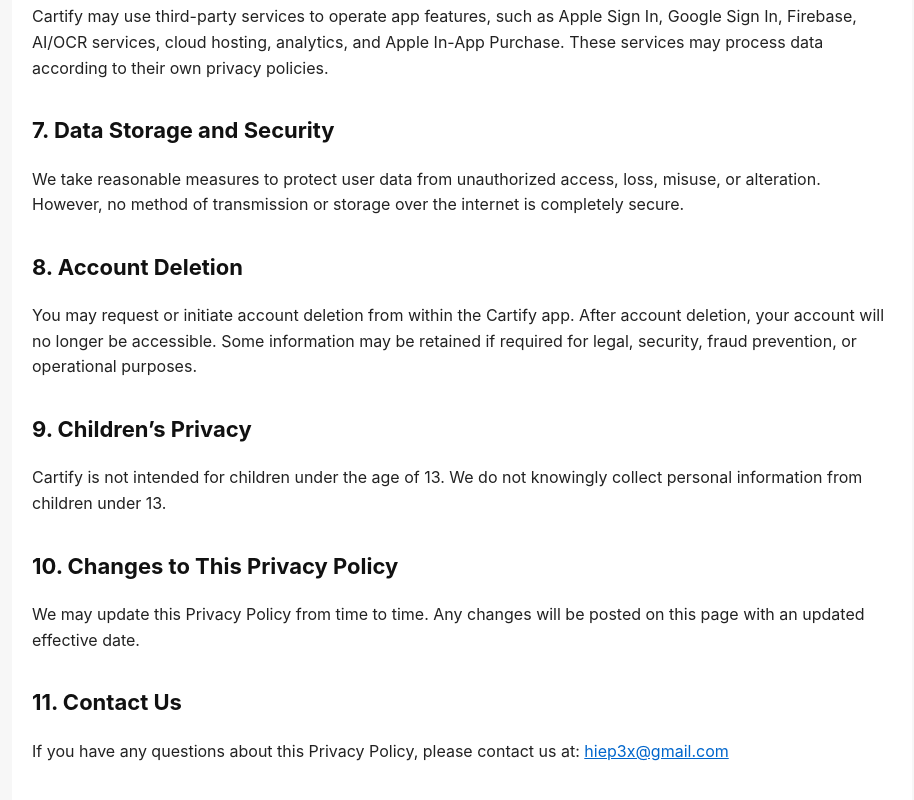
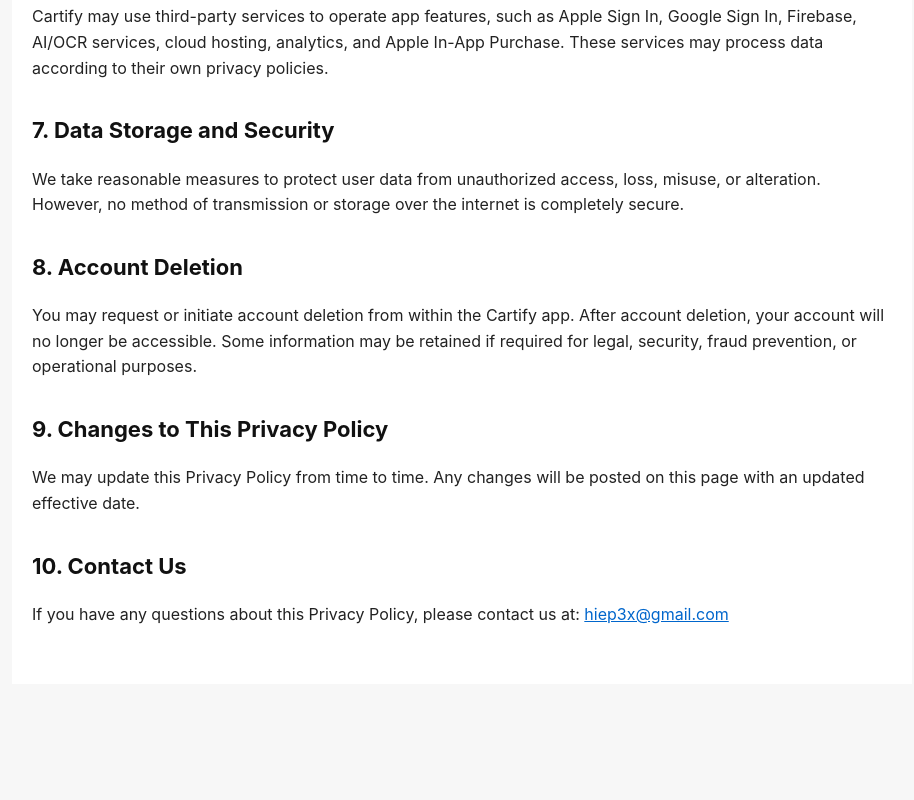
Before and after one commit to hiep2x/cartify, a plain HTML site: page index.html in a window 1280 px wide. Shown: the part 1104-1904 px from the top of the page, without its empty margins (178-1092 px from the left). After the commit the page ends 1788 px from the top, so only its background shows below. Drawn offline with Linux system fonts and the light colour scheme.

Commit message:
Update index.html

```diff
--- a/index.html
+++ b/index.html
@@ -108,19 +108,13 @@
       if required for legal, security, fraud prevention, or operational purposes.
     </p>
 
-    <h2>9. Children’s Privacy</h2>
-    <p>
-      Cartify is not intended for children under the age of 13. We do not knowingly collect
-      personal information from children under 13.
-    </p>
-
-    <h2>10. Changes to This Privacy Policy</h2>
+    <h2>9. Changes to This Privacy Policy</h2>
     <p>
       We may update this Privacy Policy from time to time. Any changes will be posted on
       this page with an updated effective date.
     </p>
 
-    <h2>11. Contact Us</h2>
+    <h2>10. Contact Us</h2>
     <p>
       If you have any questions about this Privacy Policy, please contact us at:
       <a href="mailto:hiep3x@gmail.com">hiep3x@gmail.com</a>
```
